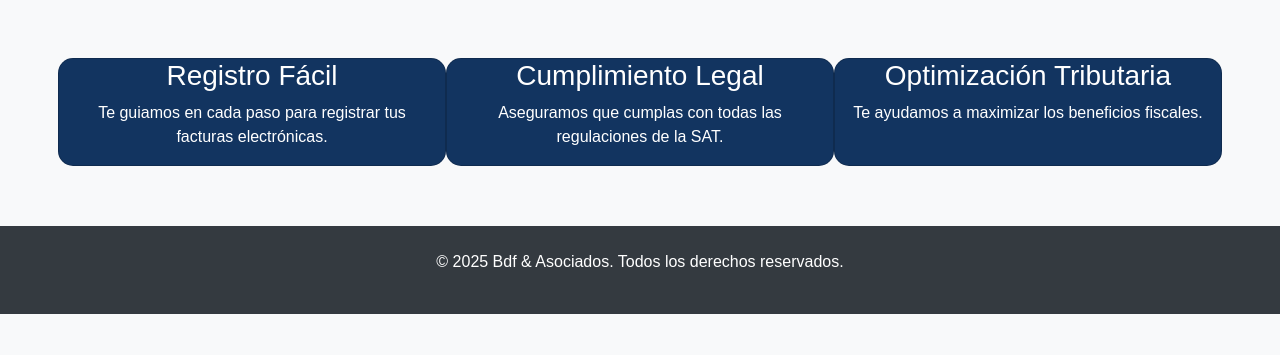
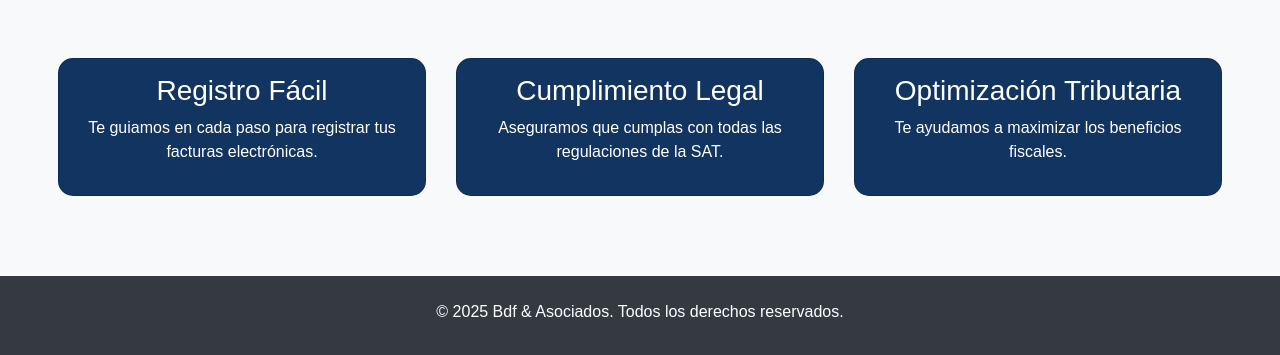
Before and after one commit to BenjaminSk09/Bdf-Asociados, a plain HTML site: page Paginas Secundarias/Habilitacion_facturas.html in a window 1280 px wide. Shown: the part 641-996 px from the top of the page. Before the commit the page ends 955 px from the top, so only its background shows below. Drawn offline with nearby package versions, Linux system fonts and the light colour scheme; files whose address does not match are found by name.

Commit message:
Cambios en la paginad de facturas

```diff
--- a/CarpetaCss/facturas.css
+++ b/CarpetaCss/facturas.css
@@ -125,3 +125,20 @@ a {
 .text-primary {
   color: #000080 !important;
 }
+
+/* margen extra para las cartas */
+.custom-card {
+  margin-bottom: 20px; /* Ajusta el valor según sea necesario */
+  padding: 15px;
+}
+
+.row.g-4 {
+  display: flex;
+  flex-wrap: wrap;
+  justify-content: space-between;
+}
+
+.col-md-4 {
+  flex: 0 0 calc(33.333% - 20px); /* Ajusta el valor según sea necesario */
+  margin-bottom: 20px;
+}
--- a/Paginas Secundarias/Habilitacion_facturas.html
+++ b/Paginas Secundarias/Habilitacion_facturas.html
@@ -68,15 +68,15 @@
 <!-- Beneficios -->
 <div class="container benefits-section cards-section">
     <div class="row g-4">
-        <div class="col-md-4 text-center animate-benefit bg-primary card">
+        <div class="col-md-4 text-center animate-benefit bg-primary card custom-card">
             <h3>Registro Fácil</h3>
             <p>Te guiamos en cada paso para registrar tus facturas electrónicas.</p>
         </div>
-        <div class="col-md-4 text-center animate-benefit bg-primary card">
+        <div class="col-md-4 text-center animate-benefit bg-primary card custom-card">
             <h3>Cumplimiento Legal</h3>
             <p>Aseguramos que cumplas con todas las regulaciones de la SAT.</p>
         </div>
-        <div class="col-md-4 text-center animate-benefit bg-primary card">
+        <div class="col-md-4 text-center animate-benefit bg-primary card custom-card">
             <h3>Optimización Tributaria</h3>
             <p>Te ayudamos a maximizar los beneficios fiscales.</p>
         </div>
```
